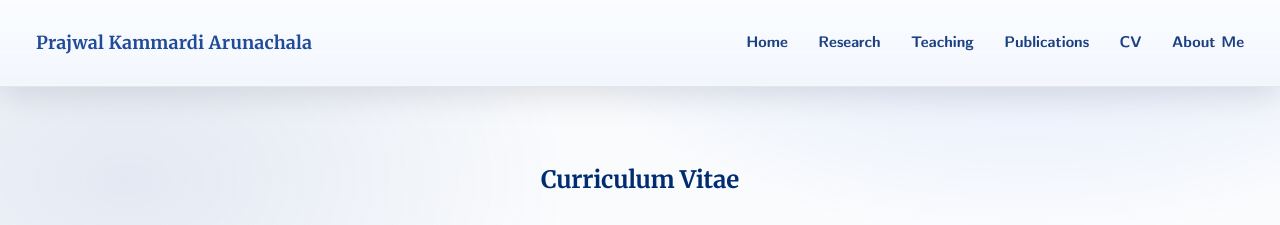
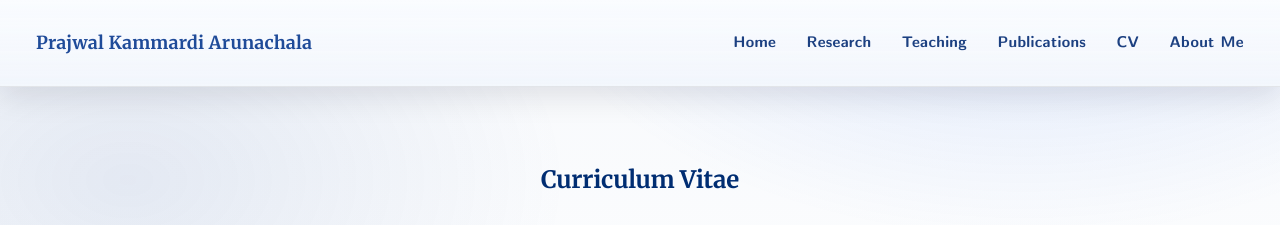
Before and after one commit to prajwalka/prajwalka.github.io, a Jekyll site: the page built from cv.md, in a window 1280 px wide. Shown: the top 225 px of the page. Built offline with Jekyll 4.4.1, drawn with Linux system fonts in a browser that asks for light colours; some web fonts are replaced.

Commit message:
Modernized look

```diff
--- a/assets/style.css
+++ b/assets/style.css
@@ -91,13 +91,14 @@
   transition: color 0.3s ease, transform 0.2s ease, font-weight 0.2s ease;
   font-size: clamp(12px, 1.2vw, 16px);
   line-height: 1.2;
+  letter-spacing: 0.02em;
 }
 
 /* Default hover when not scrolled */
 nav a:hover {
   font-weight: 700;
   color: #002D72; /* Stay blue on hover */
-  transform: scale(1.1);
+  transform: scale(1.06);
 }
 
 /* When header is scrolled */
```
